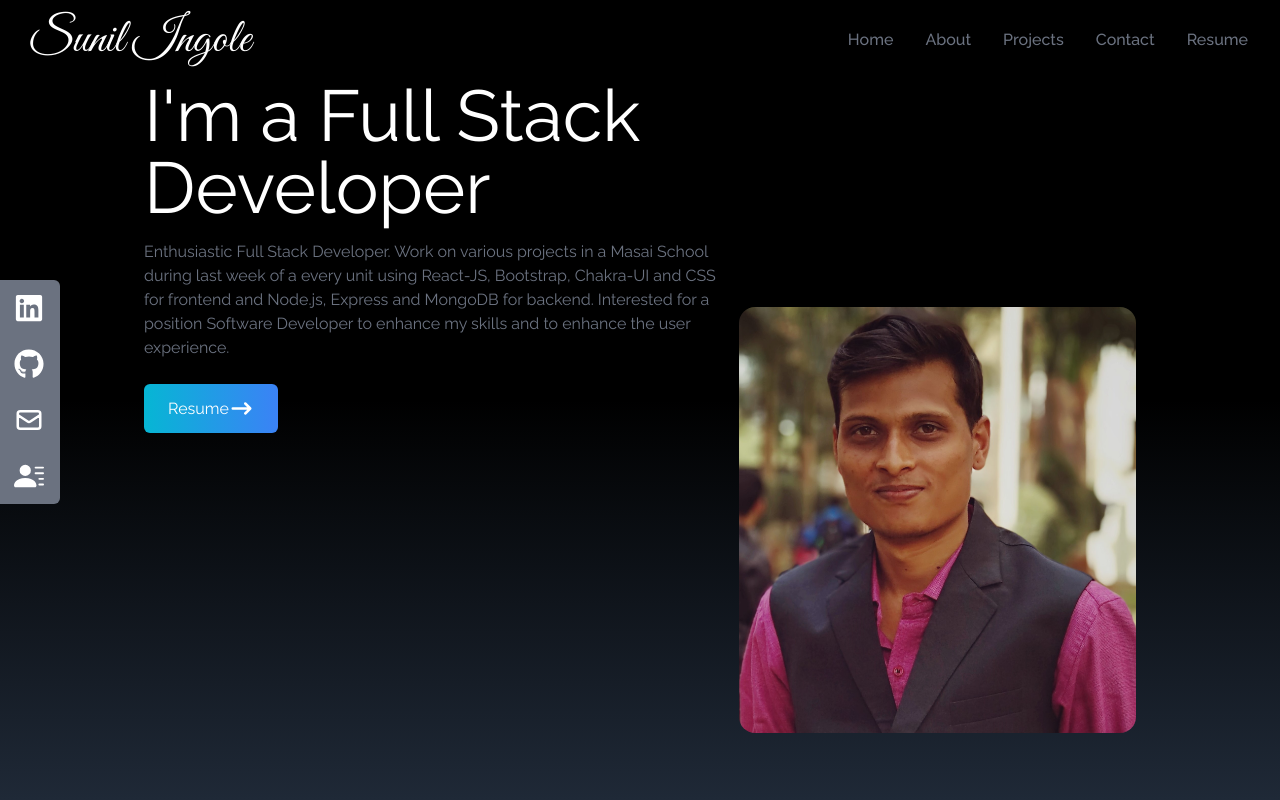
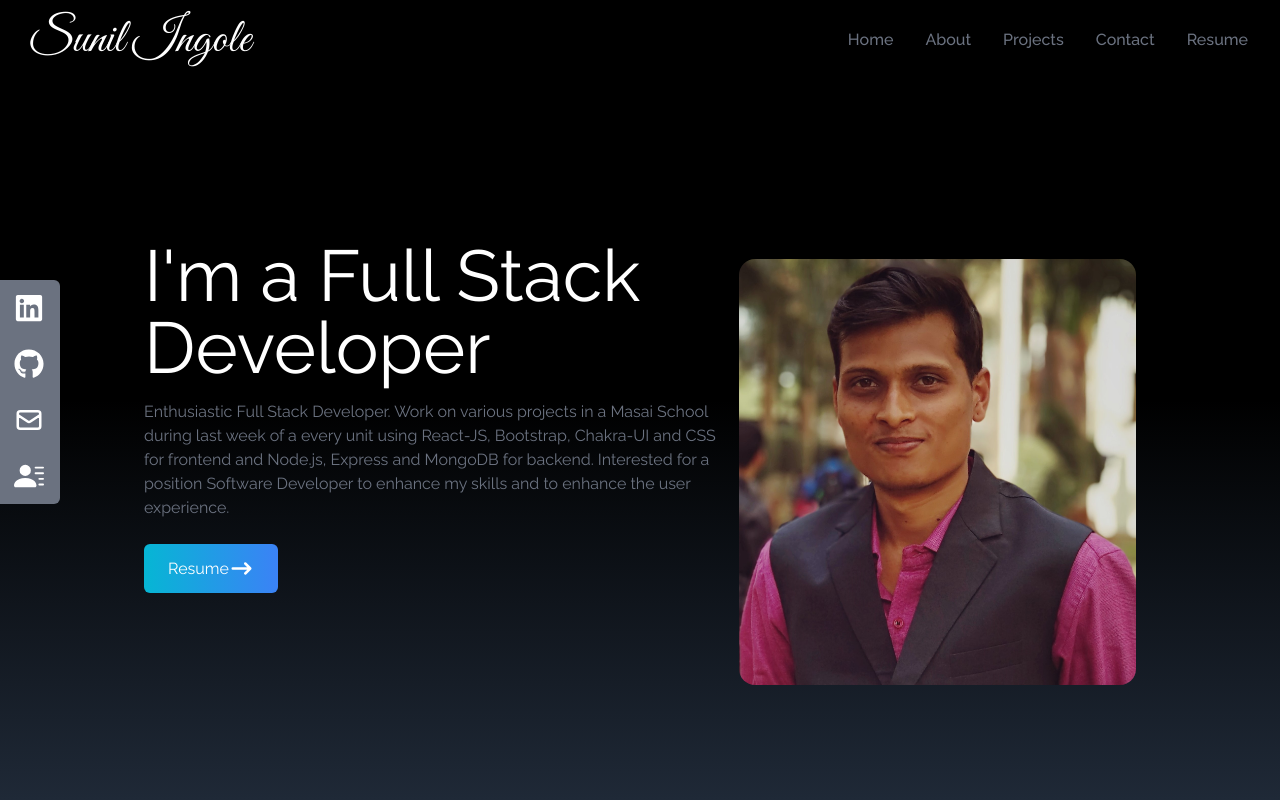
Before and after one commit to ingole8888/ingole8888.github.io, a React (Create React App) app: page / in a window 1280 px wide. Shown: the top 800 px of the page. Built offline with nearby package versions, Linux system fonts and the light colour scheme.

Commit message:
updated project

```diff
--- a/src/components/Home.jsx
+++ b/src/components/Home.jsx
@@ -9,7 +9,7 @@ const Home = () => {
 
        <div className='max-w-screen-lg mx-auto flex flex-col items-center
        justify-center h-full px-4 md:flex-row '>
-          <div className='flex flex-col justify -center h-full h-[14rem] sm h-[10rem]
+          <div className='flex flex-col justify -center h-full mt-80
            '>
 
            <h2 className=' text-4xl sm:text-7xl font bold text-white mt-20
@@ -34,7 +34,7 @@ const Home = () => {
             <img
             src={HeroImage}
             alt="my personal profile"
-            className='rounded-2xl mx-auto mt-36 w-2/3 md:w-full sm-1/3 mt-60 '
+            className='rounded-2xl mx-auto mt-36 w-2/3 md:w-full sm-1/3 mt-50 '
             />
            </div>
 
```
